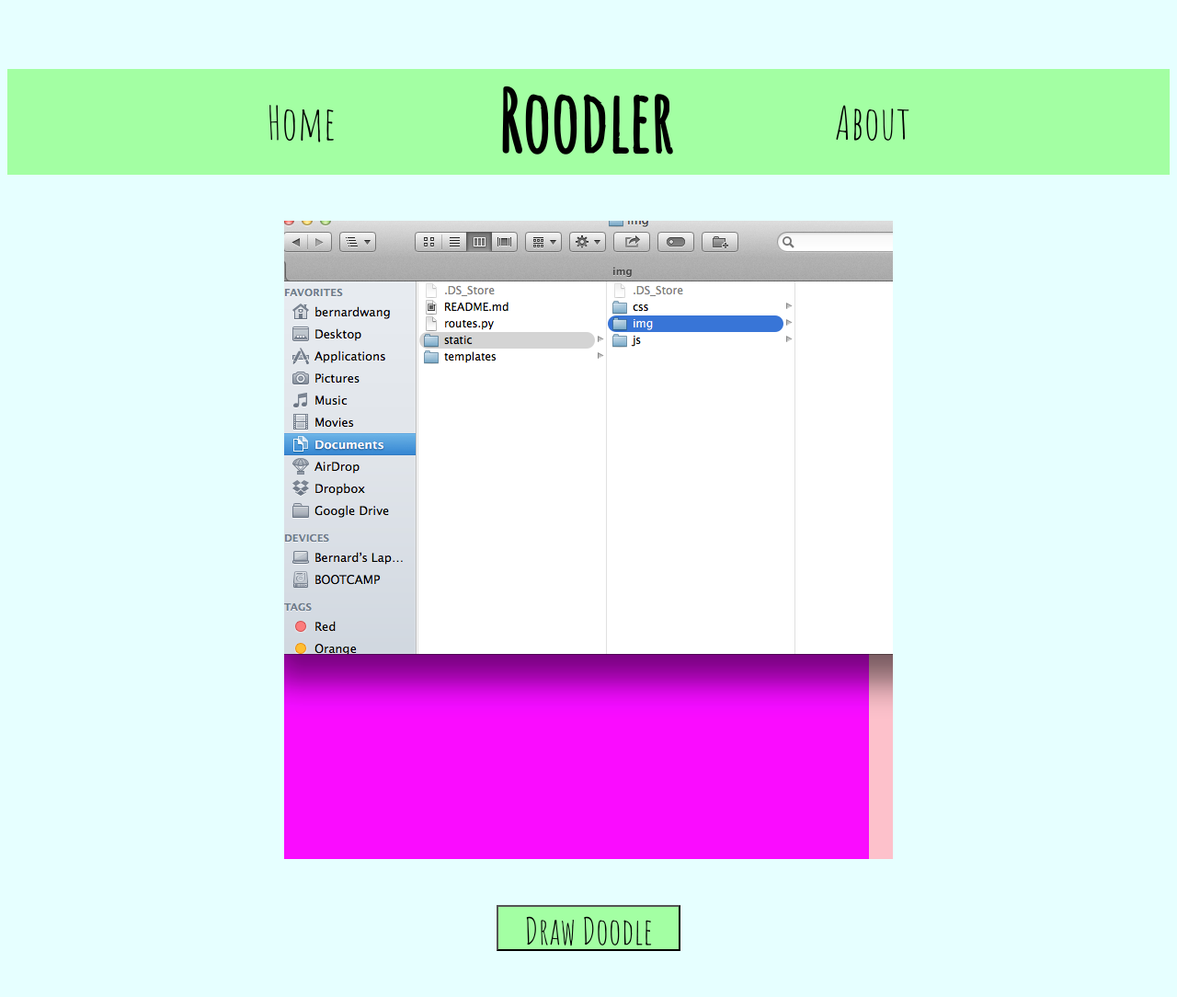
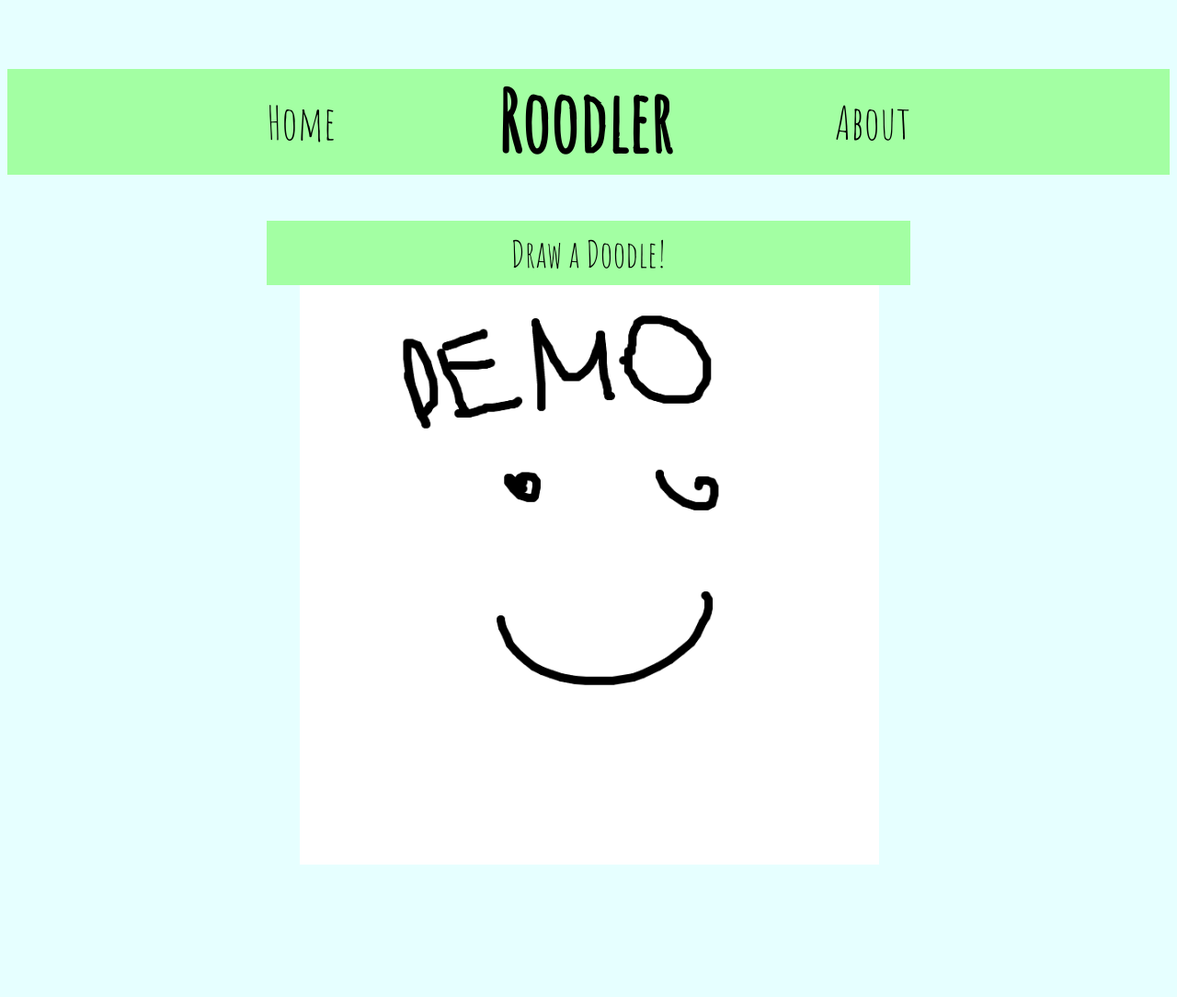
Before and after one commit to bernardwang/roodler, a Flask app: page / in a window 1280 px wide. Shown: the whole page at 92% size. After the commit the page ends 940 px from the top, so only its background shows below. Run offline with Flask 2, Linux system fonts and the light colour scheme; some libraries are stand-ins or nearby versions.

Commit message:
added drawing dots, smoother lines and changed draw button

```diff
--- a/app/static/css/home.css
+++ b/app/static/css/home.css
@@ -55,7 +55,7 @@ canvas{
 	display: block;
 
 	background-color: white;
-	border: 1px solid black;
+
 
 	display:none;
 }
@@ -69,16 +69,20 @@ canvas{
 .drawButton{
 	font-family: 'Amatic SC', cursive;
 	background: #A3FFA3;
-	width: 200px;
-	height: 50px;
-
+	width: 700px;
+	height: 70px;
 	display: block;
 	margin-right: auto;
 	margin-left: auto;
 	margin-top: 50px;
-	margin-bottom: 50px;
+	margin-bottom: 0px;
+
 	text-align: center;
-	line-height: 50px;
+	line-height: 70px;
 	font-size: 40px;
 
+	border: none;
 }
+.drawButton:active{
+	box-shadow: none;
+}
--- a/app/static/js/doodle.js
+++ b/app/static/js/doodle.js
@@ -9,7 +9,7 @@ var canvas, context, paint = false,
     dot_flag = false;
 
 var color = "black",
-    width = 2;
+    radius = 10;
 
 function init() {
   canvas = document.getElementById('canvas');
@@ -17,11 +17,17 @@ function init() {
   w = canvas.width;
   h = canvas.height;
 
+  context.shadowColor = color;
+  context.shadowBlur = 0;
+  context.lineCap = 'round';
+
   canvas.addEventListener("mousedown", function (e) {
     paint = true;
+    getCoords(e)
   }, false);
   canvas.addEventListener("mouseup", function (e) {
     paint = false;
+    getCoords(e)
   }, false);
   canvas.addEventListener("mousemove", function (e) {
     getCoords(e)
@@ -45,10 +51,19 @@ function draw() {
     context.moveTo(prevX, prevY);  //draws from prev coord to curr
     context.lineTo(currX, currY);
     context.strokeStyle = color; //sets color
-    context.lineWidth = width; //sets draw width
+    context.lineWidth = radius; //sets stroke radius
     context.stroke(); //draws
     context.closePath(); //stops drawing
+
+    if(prevX==currX&&prevY==currY){
+      context.beginPath();
+      context.arc(currX,currY,radius/2,0,2*Math.PI);
+      context.fillStyle = color;
+      context.fill();
+      context.closePath();
     }
+  }
+
 }
 
 //*************************************************************************************
--- a/app/templates/home.html
+++ b/app/templates/home.html
@@ -31,6 +31,8 @@
       </ul>
     </nav>
 
+    <button class="drawButton" type="button" onclick="drawButton()"> Draw a Doodle! </button>
+
     <div id="container">
 
       {% block content %}
@@ -47,7 +49,5 @@
 
     </div>
 
-    <button class="drawButton" type="button" onclick="drawButton()"> Draw Doodle </button>
-
   </body>
 </html>
```
Also changed, not shown: app/static/img/test.png. Lines whose indentation alone changed are shown as unchanged.
